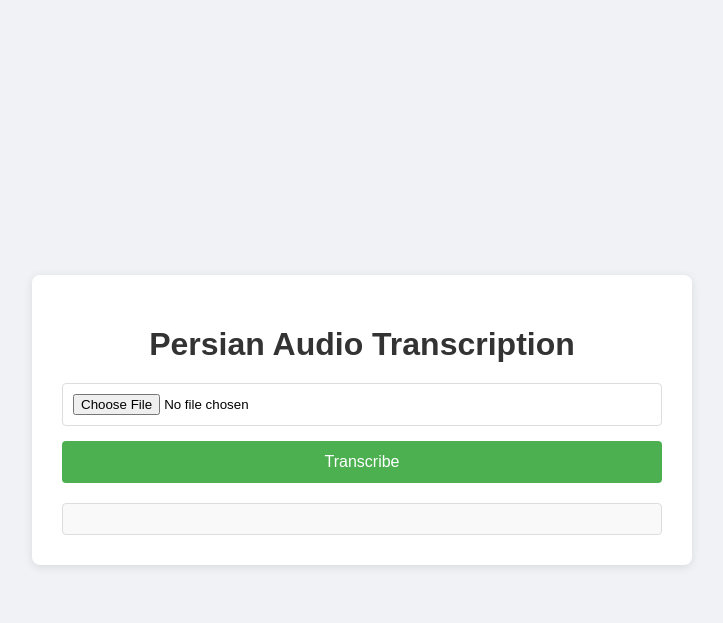
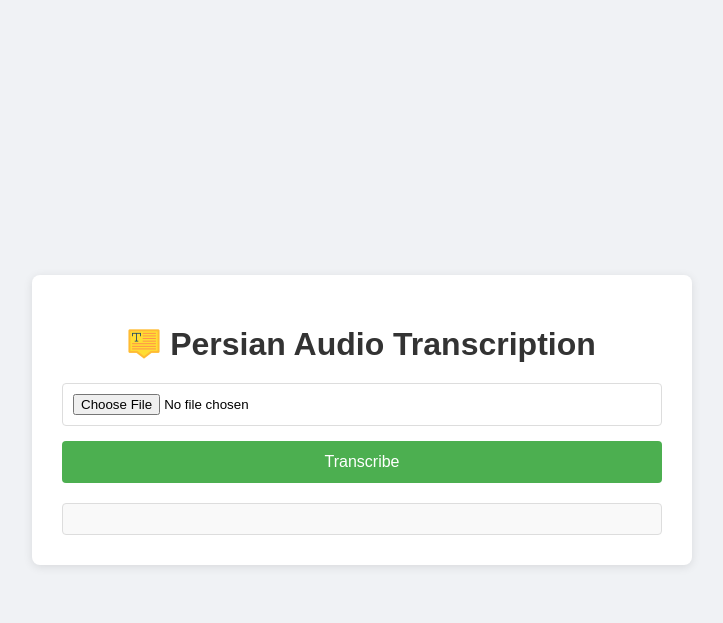
Before and after one commit to hossjar/Tooti_Transcriber, a Flask app: page / in a window 1280 px wide. Shown: the top 623 px of the page, without its empty margins (278-1001 px from the left). Run offline with Flask 3, Linux system fonts and the light colour scheme.

Commit message:
modified Style

```diff
--- a/templates/upload.html
+++ b/templates/upload.html
@@ -4,6 +4,7 @@
     <meta charset="UTF-8">
     <meta name="viewport" content="width=device-width, initial-scale=1.0">
     <title>Persian Audio Transcription</title>
+    <link rel="icon" type="image/png" href="{{ url_for('static', filename='favicon.png') }}">
     <style>
         body {
             font-family: 'Arial', sans-serif;
@@ -65,11 +66,24 @@
             overflow-y: auto;
             background-color: #f9f9f9;
         }
+        .header-container {
+            display: flex;
+            align-items: center;
+            justify-content: center;
+            gap: 10px;
+        }
+        .header-icon {
+            width: 32px;
+            height: 32px;
+        }
     </style>
 </head>
 <body>
     <div class="container">
-        <h1>Persian Audio Transcription</h1>
+        <div class="header-container">
+            <img src="{{ url_for('static', filename='header-icon.png') }}" alt="Transcription Icon" class="header-icon">
+            <h1>Persian Audio Transcription</h1>
+        </div>
         <form id="uploadForm">
             <input type="file" name="file" accept=".wav,.mp3,.ogg" required>
             <input type="submit" value="Transcribe">
```
